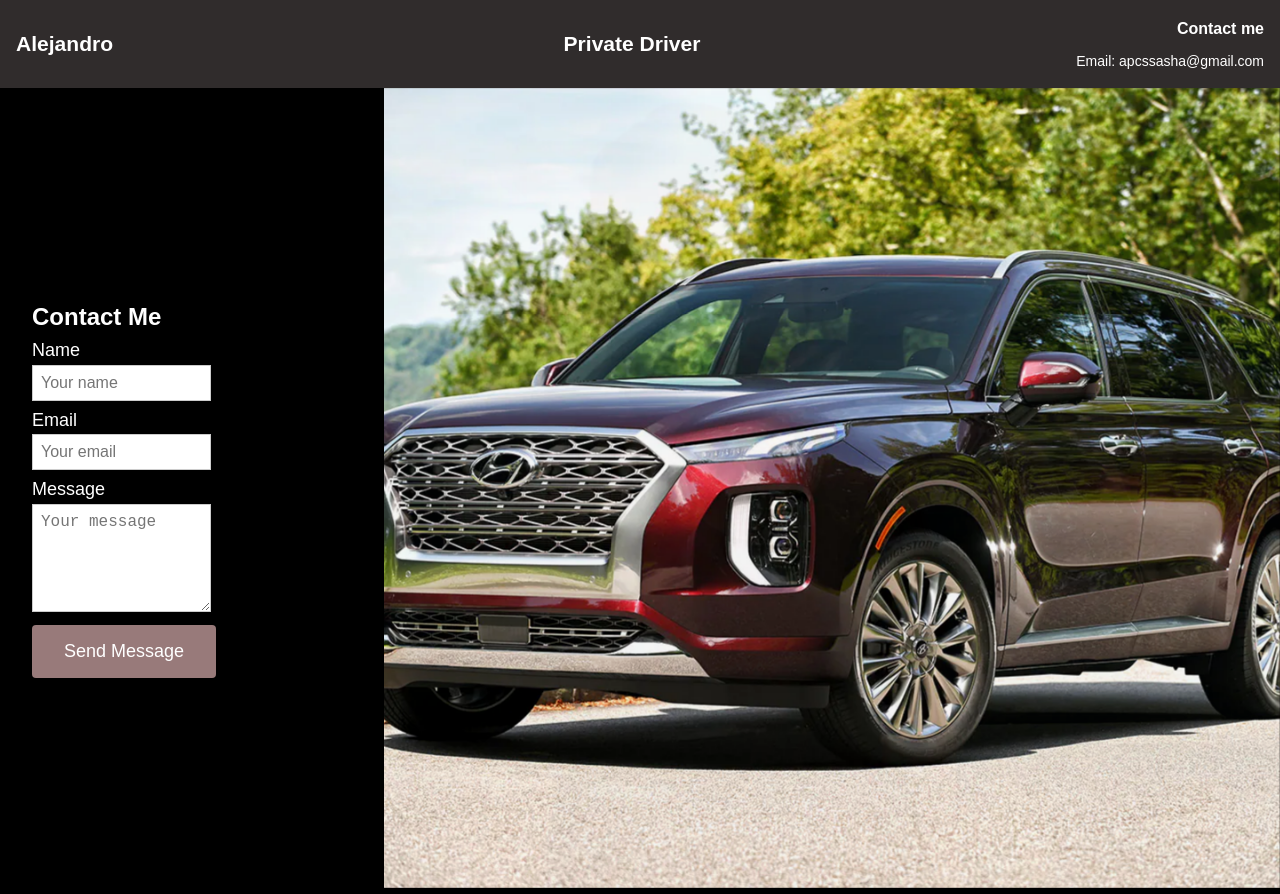
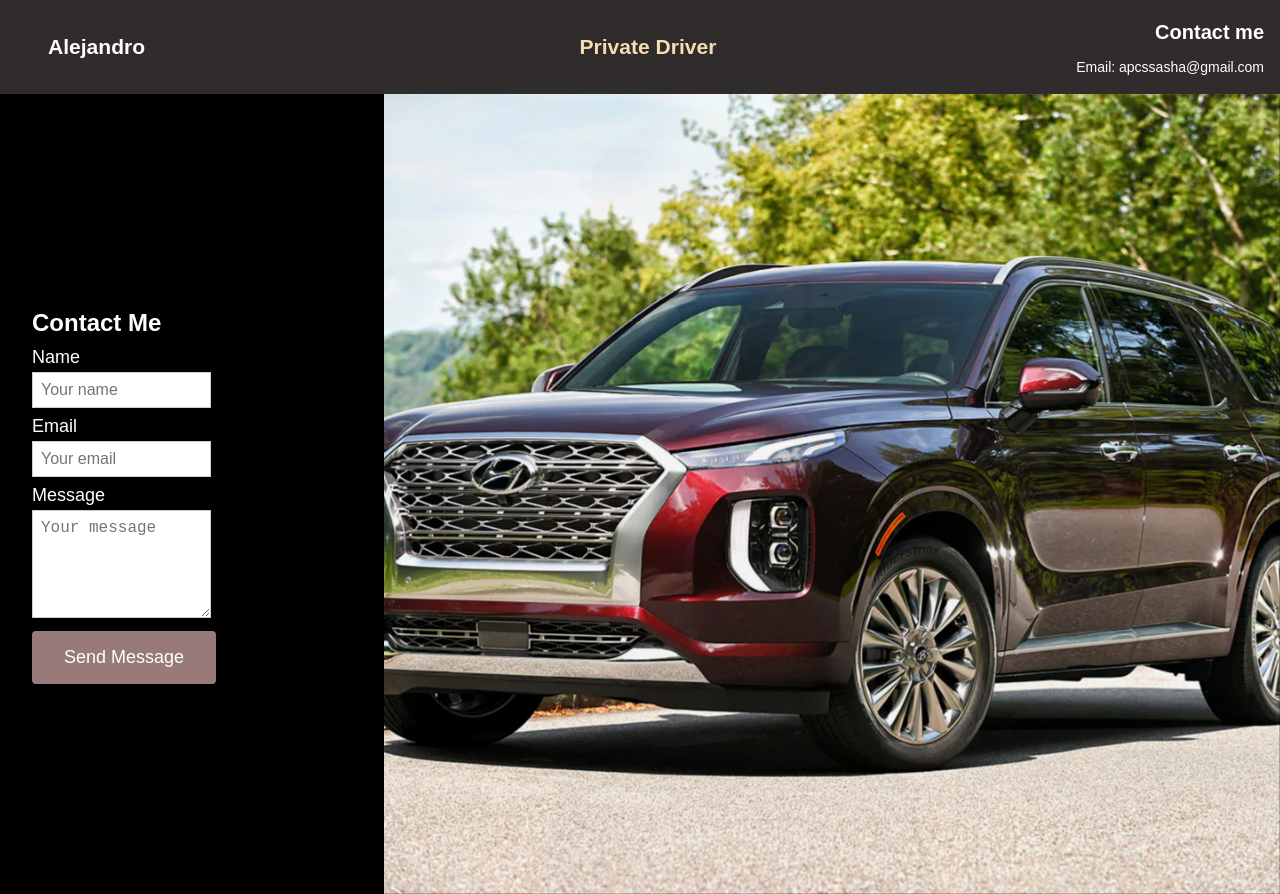
Before and after one commit to aapcssasha/Driver, a plain HTML site: page index.html in a window 1280 px wide. Shown: the top 894 px of the page. Drawn offline with nearby package versions, Linux system fonts and the light colour scheme.

Commit message:
Header style changes

```diff
--- a/styles.css
+++ b/styles.css
@@ -20,14 +20,14 @@ header {
   position: relative;
   text-align: left;
   color: #fff;
-  padding-left: 1rem;
+  padding-left: 3rem;
   flex: 1;
 }
 
 .driver {
   position: relative;
   text-align: center;
-  color: #fff;
+  color: wheat;
   flex: 1;
 }
 
@@ -42,6 +42,7 @@ header {
   margin: 0;
   margin-bottom: 0.5rem;
   font-size: 16px;
+  font-size: 20px;
 }
 
 .contact-info p {
```
